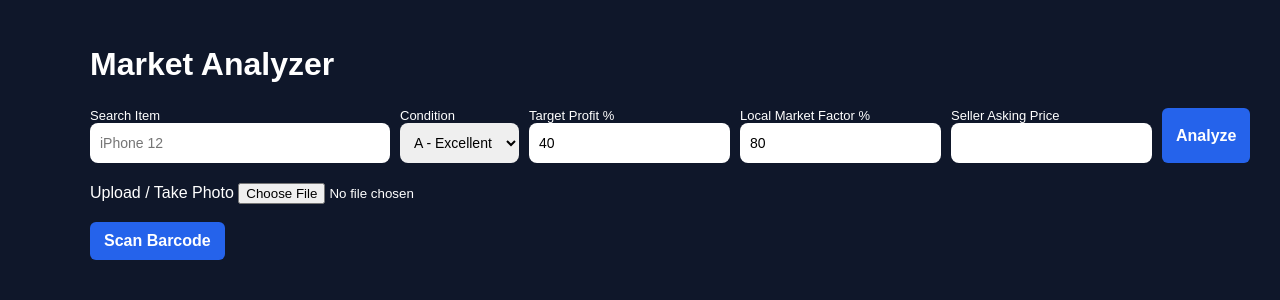
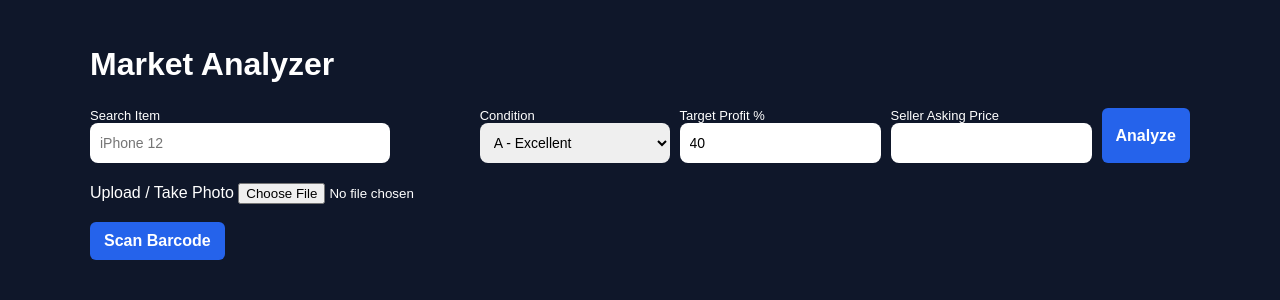
Before and after one commit to donnieclams42-star/clams-resale-engine, a FastAPI app: page /app in a window 1280 px wide. Shown: the part 88-388 px from the top of the page. Run offline with FastAPI, Linux system fonts and the light colour scheme; some libraries are stand-ins or nearby versions.

Commit message:
UI update: moved local market factor to advanced panel

```diff
--- a/templates/dashboard.html
+++ b/templates/dashboard.html
@@ -69,7 +69,7 @@ padding:25px;
 
 .search-bar{
 display:grid;
-grid-template-columns:2fr 1fr 1fr 1fr 1fr auto;
+grid-template-columns:2fr 1fr 1fr 1fr auto;
 gap:10px;
 margin-bottom:20px;
 }
@@ -308,11 +308,6 @@ scanner.style.display="none"
 </div>
 
 <div class="form-group">
-<label>Local Market Factor %</label>
-<input type="number" name="local_factor" value="80">
-</div>
-
-<div class="form-group">
 <label>Seller Asking Price</label>
 <input type="number" name="asking_price">
 </div>
@@ -425,6 +420,14 @@ View Listing
 
 <div id="advanced" class="hidden">
 
+<h2>Advanced Settings</h2>
+
+<div class="form-group" style="max-width:200px;margin-bottom:20px;">
+<label>Local Market Factor %</label>
+<input type="number" name="local_factor" value="80">
+</div>
+
+
 <h2>Deal Metrics</h2>
 
 <div class="metric-grid">
```
